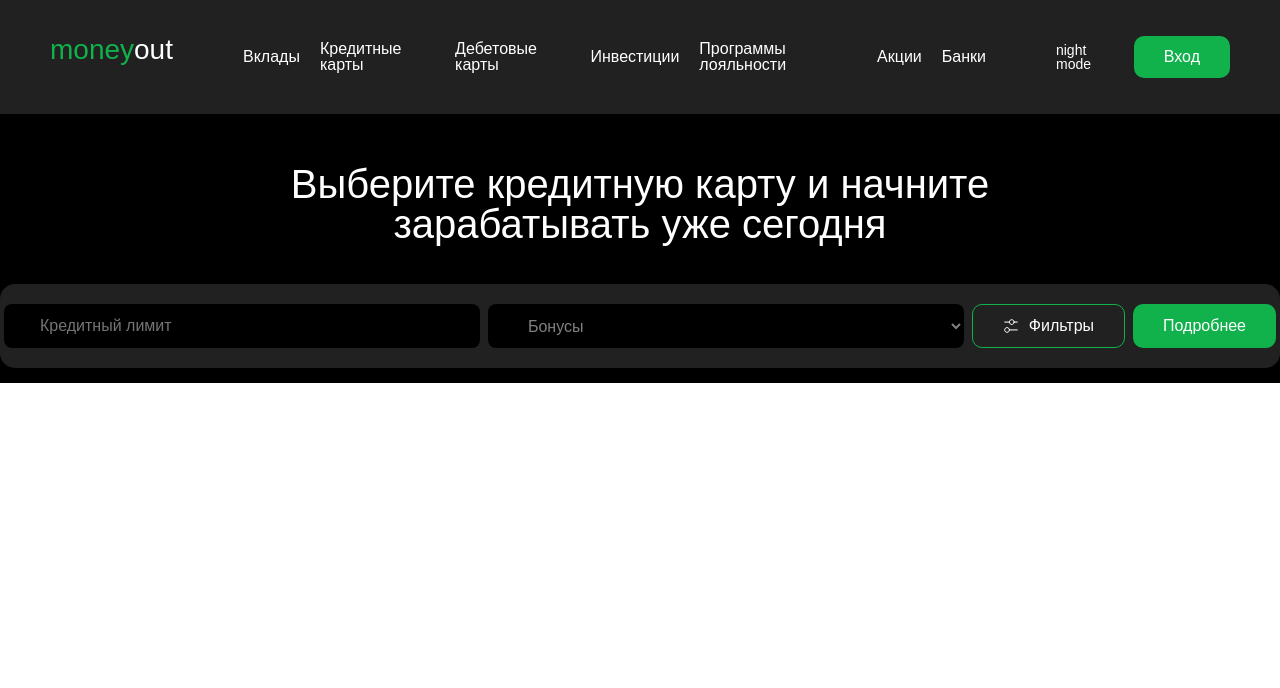
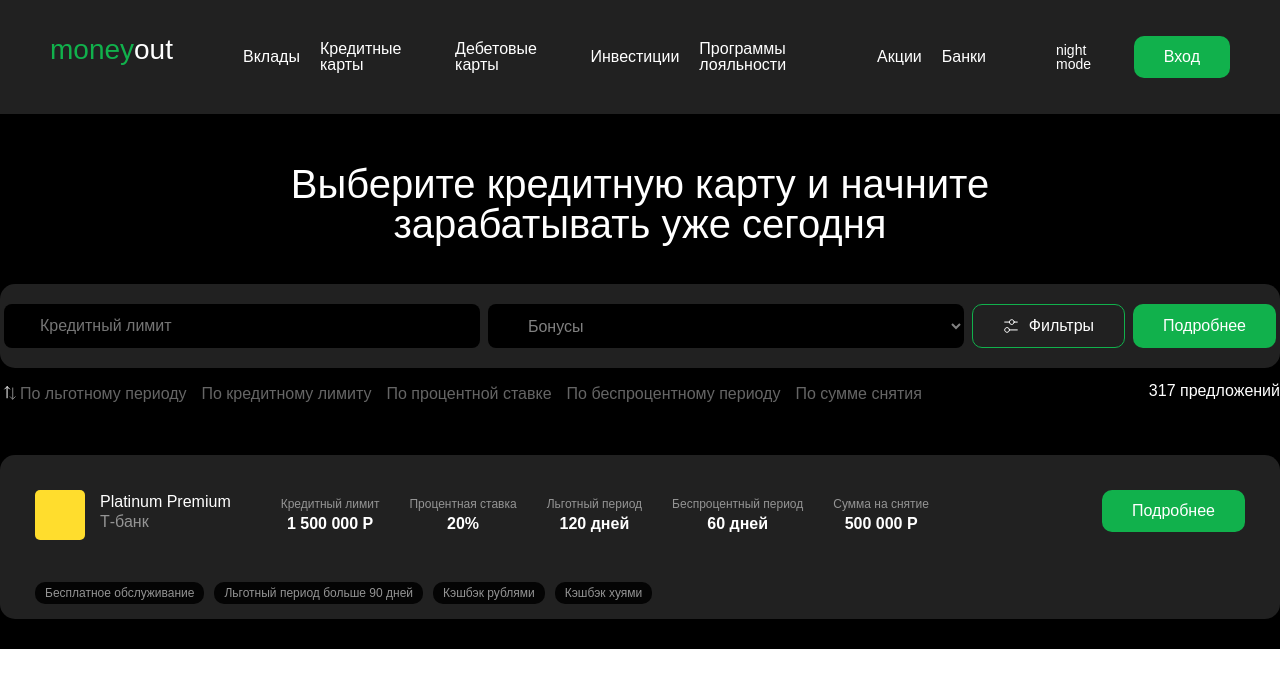
Before and after one commit to max7891112/Money-out-of-thin-air, a React (Vite) app: page / in a window 1280 px wide. Shown: the top 688 px of the page. Built offline with nearby package versions, Linux system fonts and the light colour scheme.

Commit message:
Bekva 1 commit

```diff
--- a/src/App.tsx
+++ b/src/App.tsx
@@ -7,6 +7,8 @@ import { SloganBlock } from "./components/sloganBlock/SloganBlock";
 import { ChooseProduct } from "./components/chooseProduct/ChooseProduct";
 import { TestBlock } from "./components/testBlock/testBlock";
 import { ChoosePage } from "./pages/choosePage/components/ChoosePage";
+import { TextField } from "@mui/material";
+
 // import { increment, decrement } from "./providers/store/slices/exampleSlice";
 // import "./style/App.scss";
 
--- /dev/null
+++ b/src/UI/logoAndInfoBank/LogoandInfoBank.tsx
@@ -0,0 +1,13 @@
+import style from './logoAndInfoBank.module.scss';
+
+export const LogoAndInfoBank = () => {
+  return (
+    <div className={style.nameBankPart}>
+      <div className={style.logoBank}></div>
+      <div className={style.cardAndNameBank}>
+        <p className={style.cardBank}>Platinum Premium</p>
+        <p className={style.nameBank}>Т-банк</p>
+      </div>
+    </div>
+  );
+};
--- /dev/null
+++ b/src/UI/logoAndInfoBank/logoAndInfoBank.module.scss
@@ -0,0 +1,23 @@
+.nameBankPart {
+  display: flex;
+  flex-direction: row;
+  padding-right: 50px;
+}
+.logoBank {
+  width: 50px;
+  height: 50px;
+  border-radius: 5px;
+  background-color: #ffdd2d;
+}
+.cardAndNameBank {
+  font-size: 16px;
+  padding-left: 15px;
+}
+.cardBank {
+  color: #fff;
+  padding-top: 4px;
+}
+.nameBank {
+  color: #949494;
+  padding-top: 4px;
+}
--- a/src/pages/choosePage/components/ChoosePage.tsx
+++ b/src/pages/choosePage/components/ChoosePage.tsx
@@ -1,4 +1,5 @@
 import { Header } from "../../../components/header/Header";
+import { ShowCaseComponent } from "./showCaseComponent/ShowCaseComponent";
 import { SloganChoosePage } from "./sloganChoosePage/SloganChoosePage";
 
 export const ChoosePage = () => {
@@ -6,6 +7,7 @@ export const ChoosePage = () => {
     <>
       <Header />
       <SloganChoosePage />
+      <ShowCaseComponent />
     </>
   );
 };
--- /dev/null
+++ b/src/pages/choosePage/components/showCaseComponent/ShowCaseComponent.tsx
@@ -0,0 +1,52 @@
+import clsx from "clsx";
+import { SortImg } from "./img/SortImg";
+import style from "./showCaseComponent.module.scss";
+import { ItemOffersBank } from "./itemOffersBank/ItemOffersBank";
+import { useState } from "react";
+
+type FiltersType = {
+  id: number;
+  bank: string;
+  tags: string[];
+};
+
+export const ShowCaseComponent = () => {
+  const [filters, setFilters] = useState<FiltersType>({
+    id: 1,
+    bank: 'alfa',
+    tags: [
+      "По льготному периоду",
+      "По кредитному лимиту",
+      "По процентной ставке",
+      "По беспроцентному периоду",
+      "По сумме снятия",
+    ],
+  });
+
+  return (
+    <div className={style.showCaseComponent}>
+      <div className="_content-frame">
+        <div className={style.container}>
+          <div className={style.filterPart}>
+            <SortImg />
+            <div className={style.filterPartChoose}>
+              {filters.tags.map((i) => {
+                return (
+                  <button className={style.filterPartChooseName}>
+                    {i}
+                  </button>
+                );
+              })}
+            </div>
+            <p className={clsx(style.counterOffer, "_white-color")}>
+              317 предложений
+            </p>
+          </div>
+          <div className={style.offersBankPart}>
+            <ItemOffersBank />
+          </div>
+        </div>
+      </div>
+    </div>
+  );
+};
--- /dev/null
+++ b/src/pages/choosePage/components/showCaseComponent/img/SortImg.tsx
@@ -0,0 +1,48 @@
+export const SortImg = () => {
+  return (
+    <svg
+      xmlns="http://www.w3.org/2000/svg"
+      width="20"
+      height="20"
+      viewBox="0 0 20 20"
+      fill="none"
+    >
+      <g clip-path="url(#clip0_244_315)">
+        <path
+          d="M7.07104 14.8493V3.53554"
+          stroke="white"
+          stroke-linecap="round"
+          stroke-linejoin="round"
+        />
+        <path
+          d="M9.54594 6.01042L7.07107 3.53554L4.59619 6.01042"
+          stroke="white"
+          stroke-linecap="round"
+          stroke-linejoin="round"
+        />
+        <path
+          d="M12.7279 4.94976V16.2635"
+          stroke="#848484"
+          stroke-linecap="round"
+          stroke-linejoin="round"
+        />
+        <path
+          d="M10.2531 13.7886L12.7279 16.2635L15.2028 13.7886"
+          stroke="#848484"
+          stroke-linecap="round"
+          stroke-linejoin="round"
+        />
+      </g>
+      <defs>
+        <clipPath id="clip0_244_315">
+          <rect
+            width="14"
+            height="14"
+            fill="white"
+            transform="translate(0 9.89951) rotate(-45)"
+          />
+        </clipPath>
+      </defs>
+    </svg>
+  );
+};
--- /dev/null
+++ b/src/pages/choosePage/components/showCaseComponent/itemOffersBank/ItemOffersBank.tsx
@@ -0,0 +1,57 @@
+import { useState } from "react";
+import { Button } from "../../../../../UI/Button/Button";
+import { LogoAndInfoBank } from "../../../../../UI/logoAndInfoBank/LogoandInfoBank";
+import style from "./itemOffersBank.module.scss";
+
+type ParametrType = {
+  id: string;
+  name: string;
+  value: string;
+};
+
+type TagsType = string[];
+
+export const ItemOffersBank = () => {
+  const [parametrs, setParametrs] = useState<ParametrType[]>([
+    { id: "crLim", name: "Кредитный лимит", value: "1 500 000 Р" },
+    { id: "porcSt", name: "Процентная ставка", value: "20%" },
+    { id: "lgPer", name: "Льготный период", value: "120 дней" },
+    { id: "besPer", name: "Беспроцентный период", value: "60 дней" },
+    { id: "sumSn", name: "Сумма на снятие", value: "500 000 Р" },
+  ]);
+
+  const [tags, setTags] = useState<TagsType>([
+    "Бесплатное обслуживание",
+    "Льготный период больше 90 дней",
+    "Кэшбэк рублями",
+    "Кэшбэк хуями",
+  ]);
+
+  return (
+    <div className={style.itemBank}>
+      <div className={style.itemBankUpPart}>
+        <LogoAndInfoBank />
+        <div className={style.mainInfoBankPart}>
+          {parametrs.map((item) => {
+            return (
+              <div key={item.id} className={style.mainInfoBankItem}>
+                <p className={style.nameInfoService}>{item.name}</p>
+                <p className={style.serviceValue}>{item.value}</p>
+              </div>
+            );
+          })}
+        </div>
+        <div className={style.btnWrapper}>
+          <Button padding="10px 30px" text="Подробнее" />
+        </div>
+      </div>
+      <div className={style.itemDownPart}>
+        <div className={style.tags}>
+          {tags.map((item) => {
+            return <p className={style.tagValue} onClick={() => setTags([])}>{item}</p>;
+          })}
+        </div>
+      </div>
+    </div>
+  );
+};
--- /dev/null
+++ b/src/pages/choosePage/components/showCaseComponent/itemOffersBank/itemOffersBank.module.scss
@@ -0,0 +1,52 @@
+.itemBank {
+  background-color: #212121;
+  margin: 20px 0 0 0;
+  border-radius: 15px;
+  padding: 0 35px;
+}
+.itemBankUpPart {
+  display: flex;
+  flex-direction: row;
+  padding-top: 35px;
+}
+.mainInfoBankPart {
+  display: flex;
+  flex-direction: row;
+  justify-content: space-between;
+  gap: 30px;
+}
+.mainInfoBankItem {
+  display: flex;
+  flex-direction: column;
+  justify-content: center;
+  align-items: center;
+}
+.nameInfoService {
+  font-size: 12px;
+  color: #949494;
+}
+.serviceValue {
+  font-size: 16px;
+  color: #fff;
+  font-weight: 600;
+  padding-top: 6px;
+}
+.btnWrapper {
+  margin-left: auto;
+}
+.itemDownPart {
+  padding: 42px 0 15px 0;
+}
+.tags {
+  display: flex;
+  justify-content: row;
+  gap: 10px;
+}
+.tagValue {
+  display: block;
+  padding: 5px 10px;
+  color: #949494;
+  font-size: 12px;
+  border-radius: 10px;
+  background-color: #040404;
+}
--- /dev/null
+++ b/src/pages/choosePage/components/showCaseComponent/showCaseComponent.module.scss
@@ -0,0 +1,41 @@
+.showCaseComponent {
+  background-color: #000;
+  display: flex;
+  justify-content: center;
+}
+.container {
+}
+.filterPart {
+  display: flex;
+  flex-direction: row;
+
+  & svg {
+    cursor: pointer;
+  }
+}
+.filterPartChoose {
+  display: flex;
+  flex-direction: row;
+  gap: 15px;
+}
+.filterPartChooseName {
+  display: block;
+  background-color: transparent;
+  font-size: 16px;
+  color: #656565;
+  line-height: 22px;
+  font-weight: 400;
+  transition: color 0.5s;
+
+  &:hover {
+    color: #fff;
+  }
+}
+.counterOffer {
+  margin-left: auto;
+  font-size: 16px;
+}
+.offersBankPart {
+  padding: 30px 0;
+  color: #fff;
+}
```
